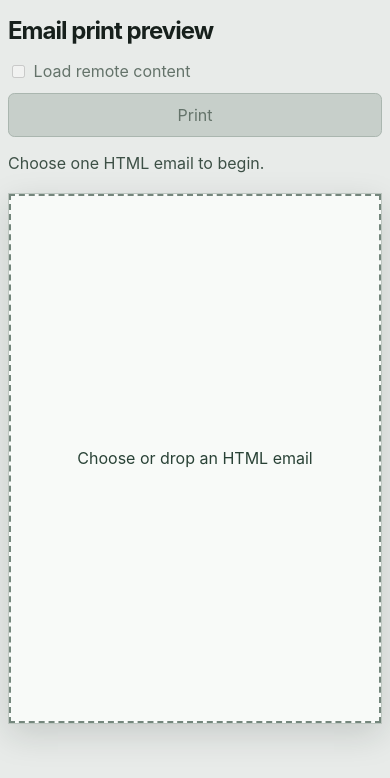
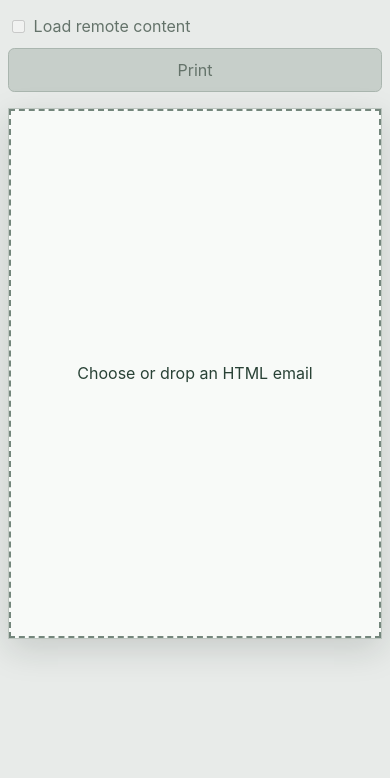
Before and after one commit to ehye/Mail2Receipt-node, a website built with Vite: page index.html in a window 390 px wide. Built offline with nearby package versions, Linux system fonts and the light colour scheme.

Commit message:
refactor: removing heading and status elements

```diff
--- a/src/app.ts
+++ b/src/app.ts
@@ -26,11 +26,9 @@ export function mountApp(root: HTMLDivElement): void {
     activeDocumentSession: 0,
   };
   const shell = element('main', 'review-shell');
-  const heading = element('h1', 'review-title');
   const input = document.createElement('input');
   const uploadOverlay = document.createElement('label');
   const uploadText = document.createElement('span');
-  const status = element('p', 'review-status');
   const controls = element('div', 'review-controls');
   const remoteContent = document.createElement('input');
   const remoteContentLabel = document.createElement('label');
@@ -39,7 +37,6 @@ export function mountApp(root: HTMLDivElement): void {
   const sheet = element('div', 'preview-sheet');
   const frame = document.createElement('iframe');
 
-  heading.textContent = 'Email print preview';
   input.type = 'file';
   input.accept = '.eml,message/rfc822';
   input.name = 'email-file';
@@ -48,9 +45,6 @@ export function mountApp(root: HTMLDivElement): void {
   uploadOverlay.setAttribute('aria-label', 'Choose or drop an HTML email');
   uploadText.textContent = 'Choose or drop an HTML email';
   uploadOverlay.append(uploadText, input);
-  status.setAttribute('role', 'status');
-  status.setAttribute('aria-live', 'polite');
-  status.textContent = 'Choose one HTML email to begin.';
   remoteContent.type = 'checkbox';
   remoteContent.name = 'load-remote-content';
   remoteContent.disabled = true;
@@ -73,7 +67,7 @@ export function mountApp(root: HTMLDivElement): void {
 
   controls.append(remoteContentLabel, reuploadButton, printButton);
   sheet.append(uploadOverlay, frame);
-  shell.append(heading, controls, status, sheet);
+  shell.append(controls, sheet);
   root.replaceChildren(shell);
 
   input.addEventListener('change', () => {
@@ -149,7 +143,6 @@ export function mountApp(root: HTMLDivElement): void {
     assignFrameDocument('');
     remoteContent.disabled = true;
     printButton.disabled = true;
-    status.textContent = 'Preparing email preview.';
 
     void prepareFile(file, session);
   }
@@ -177,7 +170,6 @@ export function mountApp(root: HTMLDivElement): void {
       remoteContent.disabled = preview.remoteResourceCount === 0;
       printButton.disabled = true;
       reuploadButton.hidden = false;
-      status.textContent = '';
     } catch {
       if (state.session !== session) {
         return;
@@ -192,7 +184,6 @@ export function mountApp(root: HTMLDivElement): void {
       uploadOverlay.setAttribute('aria-label', parsingError);
       uploadOverlay.classList.add('preview-upload-error');
       uploadOverlay.hidden = false;
-      status.textContent = parsingError;
     }
   }
 
--- a/src/styles.css
+++ b/src/styles.css
@@ -15,23 +15,14 @@ input { font: inherit; }
 .review-shell {
   display: grid;
   grid-template-columns: minmax(15rem, 19rem) minmax(0, 1fr);
-  grid-template-areas:
-    "title preview"
-    "controls preview"
-    "status preview";
+  grid-template-areas: "controls preview";
   align-items: start;
+  align-content: safe center;
   gap: 1rem 2rem;
   width: min(100% - 4rem, 90rem);
   min-height: 100dvh;
   margin: 0 auto;
   padding: 2rem 0;
-}
-
-.review-title {
-  grid-area: title;
-  margin: 0;
-  font-size: clamp(1.5rem, 3vw, 2rem);
-  letter-spacing: -0.04em;
 }
 
 .preview-upload {
@@ -66,8 +57,6 @@ input { font: inherit; }
 }
 
 .preview-upload[hidden] { display: none; }
-
-.review-status { grid-area: status; min-height: 1.5rem; margin: 0; color: #3d5046; }
 
 .review-controls { grid-area: controls; display: flex; flex-direction: column; align-items: stretch; gap: 0.75rem; }
 
@@ -121,10 +110,9 @@ input { font: inherit; }
   .review-shell {
     grid-template-columns: 1fr;
     grid-template-areas:
-      "title"
       "controls"
-      "status"
       "preview";
+    align-content: start;
     width: min(100% - 1rem, 62rem);
     min-height: 0;
     padding-block: 1rem;
```
Also changed, not shown: e2e/app.spec.ts (+8 -19 lines), src/app.test.ts (+5 -6 lines).
